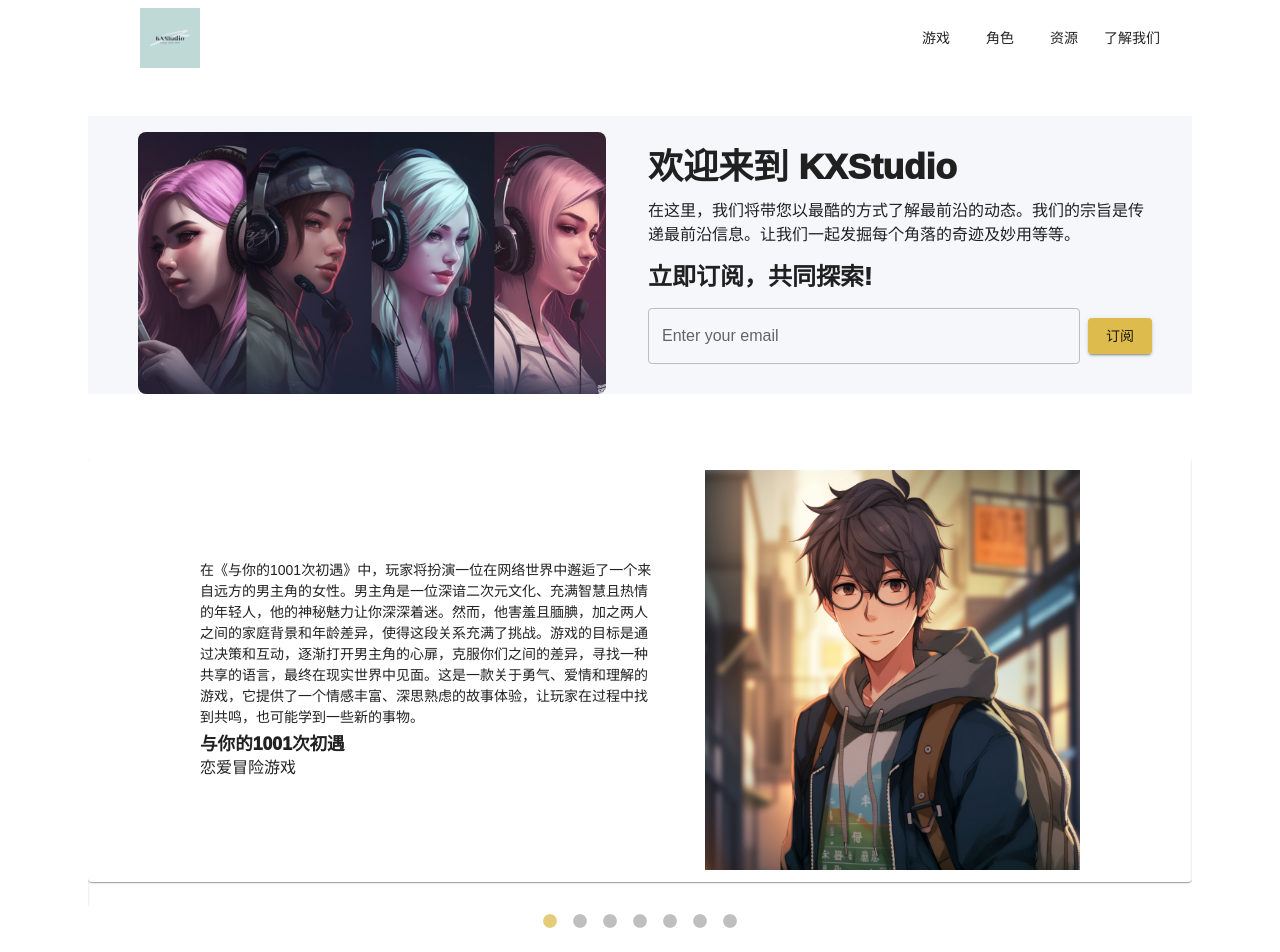
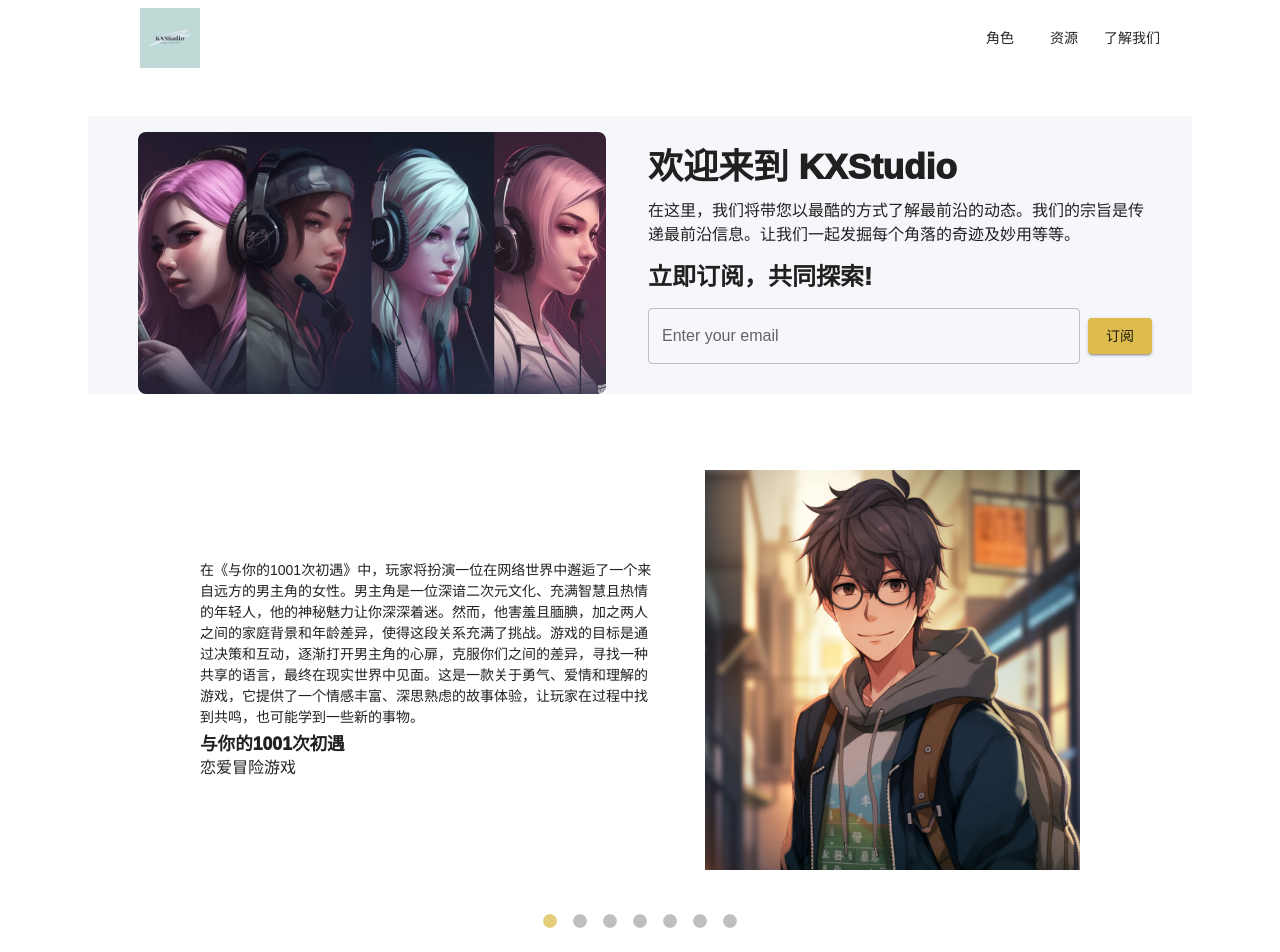
Before and after one commit to y1141335509/kxstudio, a React (Create React App) app: page / in a window 1280 px wide. Shown: the top 952 px of the page. Built offline with nearby package versions, Linux system fonts and the light colour scheme; a web font is replaced by a local one.

Commit message:
removed shadows

```diff
--- a/src/components/CharacterPage/CharacterPage.css
+++ b/src/components/CharacterPage/CharacterPage.css
@@ -27,3 +27,12 @@
   height: 50px;
   border-radius: 50%; /* Optional: if you want dots to be round */
 }
+
+/* CharacterPage.css */
+.slick-slider {
+  margin-bottom: 40px; /* Adjust the bottom margin of the slider */
+}
+
+.slick-dots {
+  padding-top: 40px; /* Adds space above the dots */
+}
--- a/src/components/CharacterPage/CharacterPage.tsx
+++ b/src/components/CharacterPage/CharacterPage.tsx
@@ -116,10 +116,6 @@ function SideNav({ onSelectCountry }: SideNavProps) {
 
 function CarouselSection({ selectedCountry }: CarouselSectionProps) {
   const filteredCharacters = characters.filter(char => char.country === selectedCountry);
-
-  console.log("Selected Country:", selectedCountry); // Debugging output
-  console.log("Filtered Characters:", filteredCharacters); // See what characters are filtered
-
   const settings = {
     dots: true,
     infinite: true,
@@ -128,47 +124,31 @@ function CarouselSection({ selectedCountry }: CarouselSectionProps) {
     slidesToScroll: 1,
     autoplay: false,
     autoplaySpeed: 3000,
-
-    // customPaging 设置carousel下方小点点的风格
-    customPaging: (i: number) => {
-      const char = filteredCharacters[i];
-      // Ensure that the character and its image are defined
-      if (char && char.image) {
-        return (
-          <img src={char.image} alt={char.name} style={{ width: 50, height: 50, margin: '10px' }} />
-        );
-      } else {
-        // Provide a fallback if the character or image is undefined
-        return (
-          <div style={{ width: 50, height: 50, margin: '10px', backgroundColor: '#eee' }} />
-        );
-      }
-    },
-
-
-
+    customPaging: (i: number) => (
+      <img src={filteredCharacters[i].avatar} alt={filteredCharacters[i].name} style={{ width: 50, height: 50, margin: '0 10px' }} />
+    ),
     dotsClass: 'slick-dots custom-dots'
   };
 
   return (
-    <Box sx={{ marginBottom: '70px', width: '100%' }}>
+    <Box sx={{ width: '100%', py: 4, marginTop: '2em', '.slick-slider': { marginBottom: '20px' }, '.slick-dots': { paddingTop: '20px' } }}>
       <Slider {...settings}>
-        {filteredCharacters.length > 0 ? filteredCharacters.map(character => (
+        {filteredCharacters.map(character => (
           <div key={character.id}>
-            <Paper sx={{ padding: 2, display: 'flex', alignItems: 'center', justifyContent: 'space-around', height: 424 }}>
-              <Box sx={{ marginLeft: '6em', marginRight: '3em' }}>
+            <Paper sx={{ padding: 2, display: 'flex', alignItems: 'center', justifyContent: 'space-around', height: 424, boxShadow: 'none', }}>
+              <Box sx={{ marginLeft: '6em', marginRight: '3em', boxShadow: 'none', }}>
                 <Typography variant="h5">{character.name}</Typography>
                 <Typography>{character.description}</Typography>
               </Box>
               <img src={character.image} alt={character.name} style={{ width: 375, height: 400 }} />
             </Paper>
           </div>
-        )) : <Typography>No characters found for this country.</Typography>}
+        ))}
       </Slider>
     </Box>
-
   );
 }
+
 
 
 function CharacterPage() {
--- a/src/components/Header/Header.tsx
+++ b/src/components/Header/Header.tsx
@@ -23,9 +23,9 @@ const Header: React.FC = () => {
 
           <div style={{ display: 'flex', marginRight: '2em' }}>
             {/* Navigation Links */}
-            <Button color="inherit" component={RouterLink} to="/games">
+            {/* <Button color="inherit" component={RouterLink} to="/games">
               游戏
-            </Button>
+            </Button> */}
             <Button color="inherit" component={RouterLink} to="/character-page">
               角色
             </Button>
--- a/src/components/HomePage/HomePage.tsx
+++ b/src/components/HomePage/HomePage.tsx
@@ -2,6 +2,7 @@ import React from "react";
 import Slider from "react-slick";
 import { Grid, Box, Typography, TextField, Button, Paper, Container } from "@mui/material";
 import "./HomePage.css";
+import shadows from "@mui/material/styles/shadows";
 
 
 
@@ -76,9 +77,10 @@ function CarouselSection() {
               alignItems: 'center',
               justifyContent: 'space-around',
               height: 424, // Adjust based on your content
+              boxShadow: 'none',  // ensure no shadow is displayed
             }}
           >
-            <Box sx={{ marginLeft: '6em', marginRight: '3em', }}>
+            <Box sx={{ marginLeft: '6em', marginRight: '3em', boxShadow: 0, }}>
               <Typography gutterBottom sx={{ fontSize: '14px', }}>在《与你的1001次初遇》中，玩家将扮演一位在网络世界中邂逅了一个来自远方的男主角的女性。男主角是一位深谙二次元文化、充满智慧且热情的年轻人，他的神秘魅力让你深深着迷。然而，他害羞且腼腆，加之两人之间的家庭背景和年龄差异，使得这段关系充满了挑战。游戏的目标是通过决策和互动，逐渐打开男主角的心扉，克服你们之间的差异，寻找一种共享的语言，最终在现实世界中见面。这是一款关于勇气、爱情和理解的游戏，它提供了一个情感丰富、深思熟虑的故事体验，让玩家在过程中找到共鸣，也可能学到一些新的事物。</Typography>
               <Typography variant="h5">与你的1001次初遇</Typography>
               <Typography>​​恋爱冒险游戏</Typography>
@@ -96,6 +98,7 @@ function CarouselSection() {
               alignItems: 'center',
               justifyContent: 'space-around',
               height: 424, // Adjust based on your content
+              boxShadow: 'none',  // ensure no shadow is displayed
             }}
           >
             <Box sx={{ marginLeft: '6em', marginRight: '3em', }}>
@@ -116,6 +119,7 @@ function CarouselSection() {
               alignItems: 'center',
               justifyContent: 'space-around',
               height: 424, // Adjust based on your content
+              boxShadow: 'none',  // ensure no shadow is displayed
             }}
           >
             <Box sx={{ marginLeft: '6em', marginRight: '3em', }}>
@@ -141,6 +145,7 @@ function CarouselSection() {
               alignItems: 'center',
               justifyContent: 'space-around',
               height: 424, // Adjust based on your content
+              boxShadow: 'none',  // ensure no shadow is displayed
             }}
           >
             <Box sx={{ marginLeft: '6em', marginRight: '3em', }}>
@@ -166,6 +171,7 @@ function CarouselSection() {
               alignItems: 'center',
               justifyContent: 'space-around',
               height: 424, // Adjust based on your content
+              boxShadow: 'none',  // ensure no shadow is displayed
             }}
           >
             <Box sx={{ marginLeft: '6em', marginRight: '3em', }}>
@@ -191,6 +197,7 @@ function CarouselSection() {
               alignItems: 'center',
               justifyContent: 'space-around',
               height: 424, // Adjust based on your content
+              boxShadow: 'none',  // ensure no shadow is displayed
             }}
           >
             <Box sx={{ marginLeft: '6em', marginRight: '3em', }}>
@@ -218,6 +225,7 @@ function CarouselSection() {
               alignItems: 'center',
               justifyContent: 'space-around',
               height: 424, // Adjust based on your content
+              boxShadow: 'none',  // ensure no shadow is displayed
             }}
           >
             <Box sx={{ marginLeft: '6em', marginRight: '3em', }}>
--- a/src/theme.ts
+++ b/src/theme.ts
@@ -31,8 +31,7 @@ const theme = createTheme({
     body1: {
       fontWeight: 300,
     },
-
-  }
+  },
 });
 
 export default theme;
```
